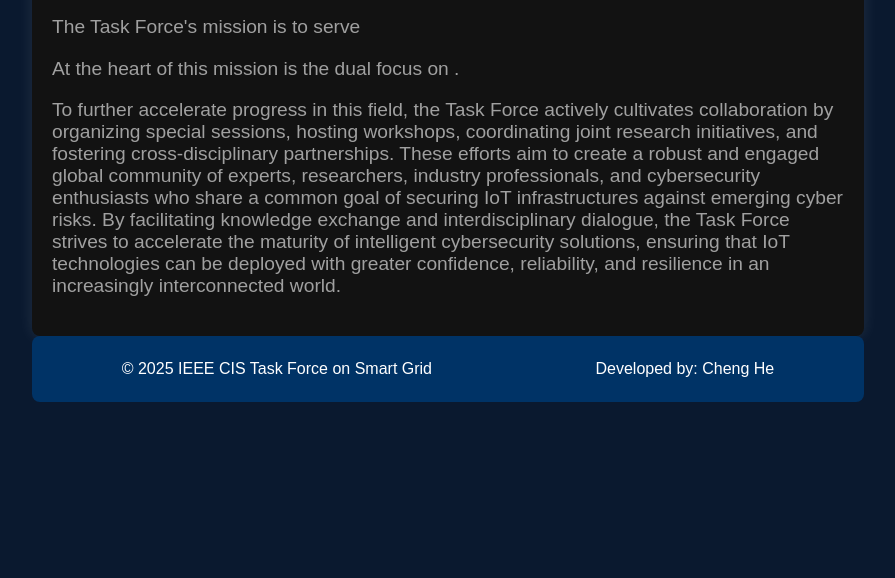
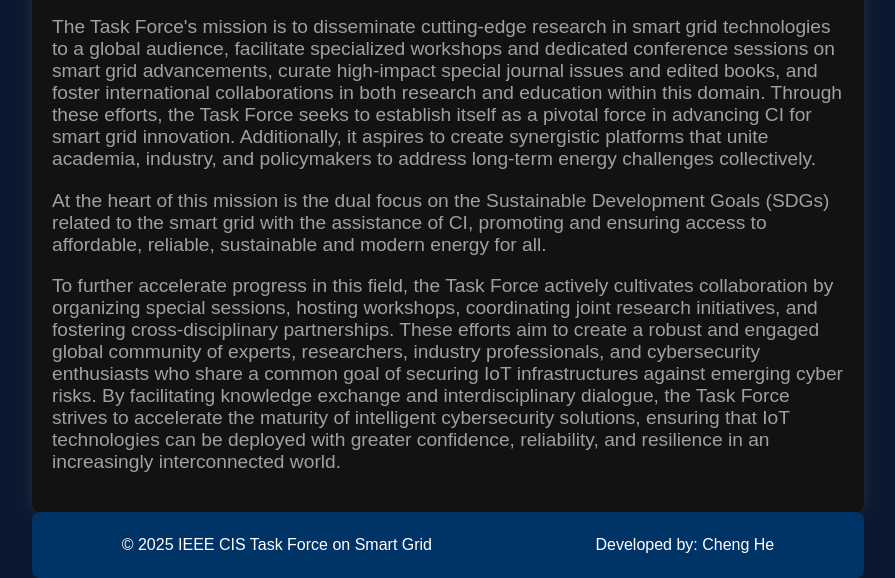
Before and after one commit to ChengHust/SmartGrid.github.io, a plain HTML site: page mission.html in a window 1280 px wide. Shown: the part 342-920 px from the top of the page, without its empty margins (192-1087 px from the left). Before the commit the page ends 800 px from the top, so only its background shows below. Drawn offline with Linux system fonts and the light colour scheme.

Commit message:
Update mission.html

```diff
--- a/mission.html
+++ b/mission.html
@@ -130,9 +130,13 @@
     <div class="container fade-in">
         <section id="home">
             <h2>Mission</h2>
-            <p>The Task Force's mission is to serve </p>
-            <p>At the heart of this mission is the dual focus on  .</p>
-            <p>To further accelerate progress in this field, the Task Force actively cultivates collaboration by organizing special sessions, hosting workshops, coordinating joint research initiatives, and fostering cross-disciplinary partnerships. These efforts aim to create a robust and engaged global community of experts, researchers, industry professionals, and cybersecurity enthusiasts who share a common goal of securing IoT infrastructures against emerging cyber risks. By facilitating knowledge exchange and interdisciplinary dialogue, the Task Force strives to accelerate the maturity of intelligent cybersecurity solutions, ensuring that IoT technologies can be deployed with greater confidence, reliability, and resilience in an increasingly interconnected world.</p>
+            <p>The Task Force's mission is to disseminate cutting-edge research in smart grid technologies to a global audience, facilitate specialized workshops and dedicated conference sessions on smart grid advancements, curate high-impact special journal issues and edited books, and foster international collaborations in both research and education within this domain.
+            Through these efforts, the Task Force seeks to establish itself as a pivotal force in advancing CI for smart grid innovation.
+                Additionally, it aspires to create synergistic platforms that unite academia, industry, and policymakers to address long-term energy challenges collectively.</p>
+            <p>At the heart of this mission is the dual focus on the Sustainable Development Goals (SDGs) related to the smart grid with the assistance of CI, promoting and ensuring access to affordable, reliable, sustainable and modern energy for all.</p>
+            <p>To further accelerate progress in this field, the Task Force actively cultivates collaboration by organizing special sessions, hosting workshops, coordinating joint research initiatives, and fostering cross-disciplinary partnerships.
+                These efforts aim to create a robust and engaged global community of experts, researchers, industry professionals, and cybersecurity enthusiasts who share a common goal of securing IoT infrastructures against emerging cyber risks.
+                By facilitating knowledge exchange and interdisciplinary dialogue, the Task Force strives to accelerate the maturity of intelligent cybersecurity solutions, ensuring that IoT technologies can be deployed with greater confidence, reliability, and resilience in an increasingly interconnected world.</p>
         </section>
     </div>
     <footer>
```
